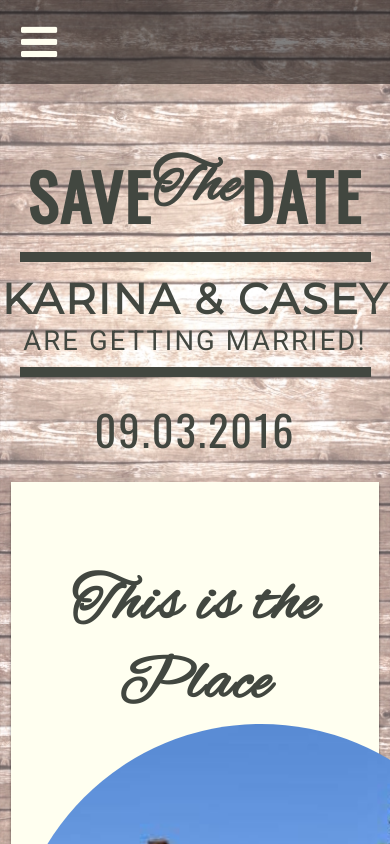
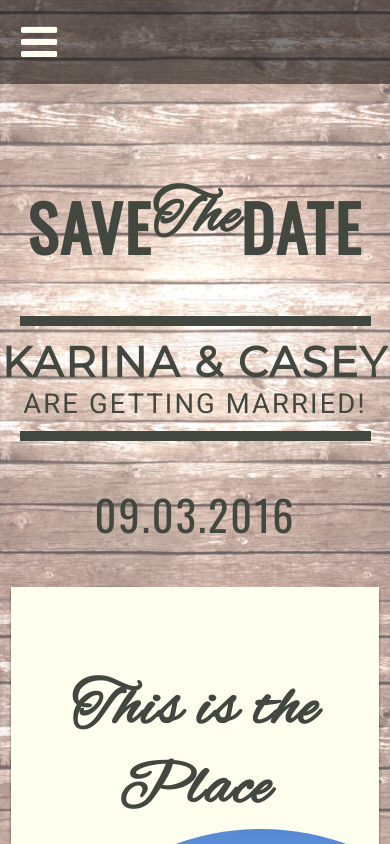
Before and after one commit to phillippuckett/KarinaAndCasey-WedInvite, a plain HTML site: page index.html in a window 390 px wide. Shown: the top 844 px of the page. Drawn offline with nearby package versions, Linux system fonts and the light colour scheme.

Commit message:
mobile MVP finished

```diff
--- a/css/style.css
+++ b/css/style.css
@@ -13,33 +13,33 @@
     min-width: 100vw;
     }
 .printTitle {
-    margin: 0; padding: 0;
+    margin: 0; padding: 3.75vh 0;
     font-family: 'Oswald', sans-serif;
     font-size: 7.5vh;
     display: inline-flex;
 }
 .printSubTitle {
-    margin: 2.5vh 0; padding: 0;
+    margin: 0; padding: 3.75vh 0;
     font-family: 'Oswald', sans-serif;
     font-size: 5vh;
 }
 .cursiveTitle {
-    margin:0; padding:0;
+    margin: 0; padding: 0;
     font-family: 'Alex Brush', cursive;
     font-size: 7.5vh;
 }
 .cursiveSubTitle {
-    margin:0; padding:0;
+    margin: 0; padding: 0;
     font-family: 'Alex Brush', cursive;
     font-size: 5vh;
 }
 .printText {
-    margin:0; padding:0;
+    margin: 0; padding: 0;
     font-family: 'Montserrat', sans-serif;
     font-size: 5vh;
 }
 .printSubText {
-    margin:0; padding:0;
+    margin: 0; padding: 0;
     font-family: 'Roboto', sans-serif;
     font-size: 3.25vh;
 }
@@ -111,8 +111,7 @@
 
 .regLink img {
     border: 3.75px solid rgba(0,0,0,0);
-    /*border-radius: 1.25vh;*/
-    margin: 3.75vh 2.5vh; padding: 0;
+    margin: 5vh 2.5vh 0 2.5vh; padding: 0;
     display: inline-flex;
     background-size: contain;
     max-height: 200px;
```
